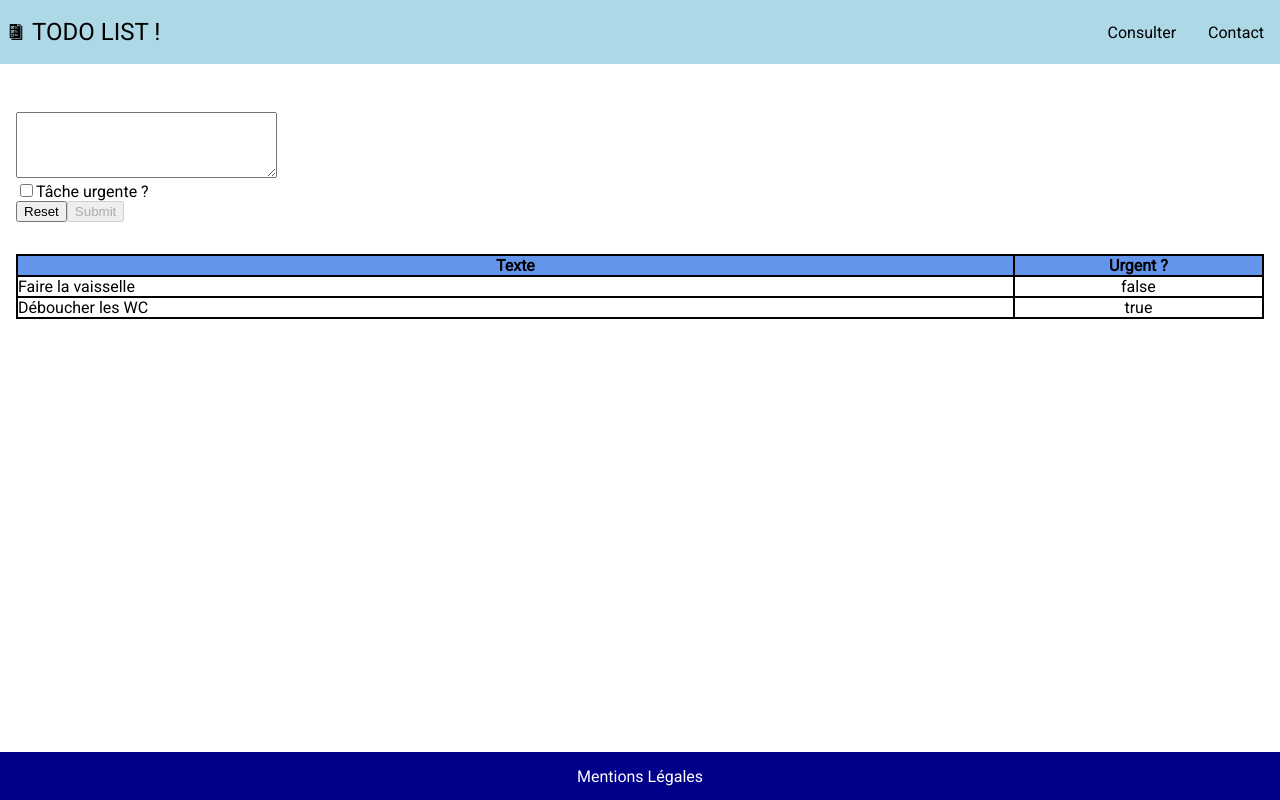
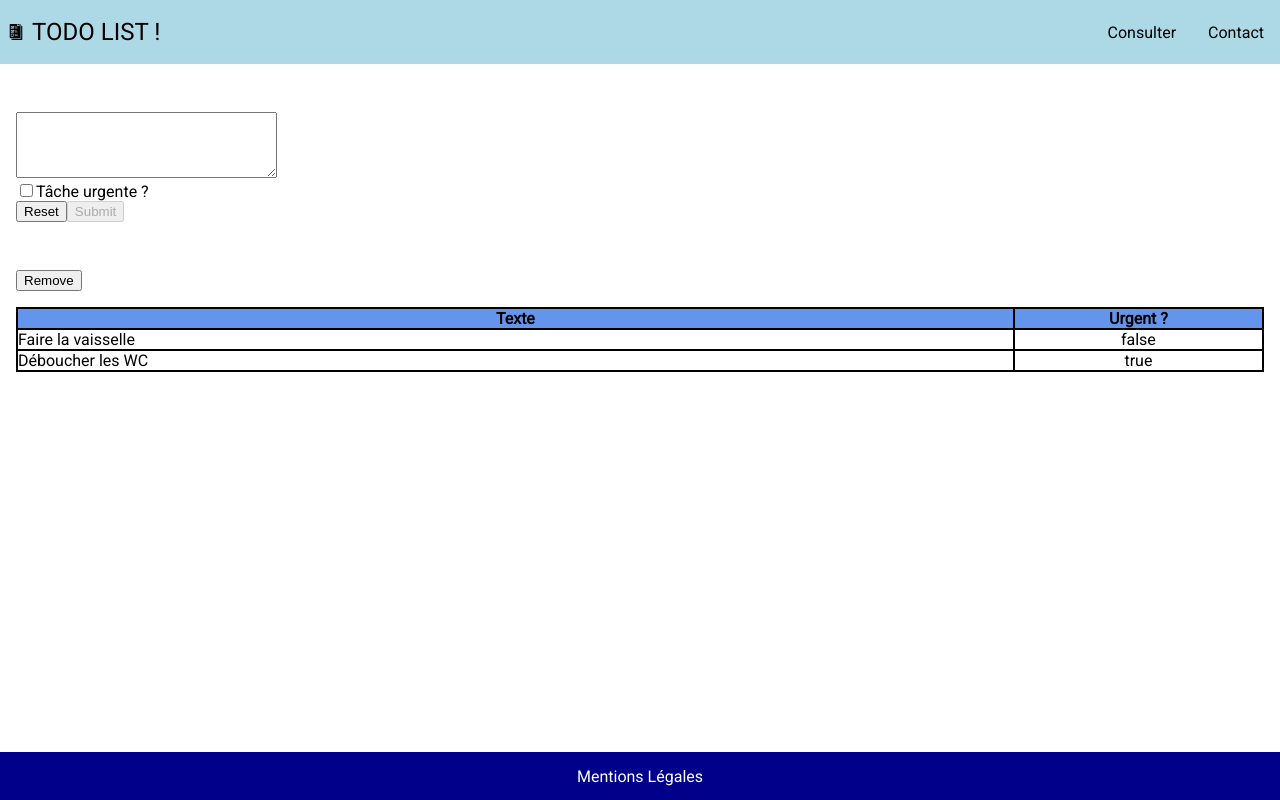
Before and after one commit to IvanSutter/formation-js-todolist, an Angular app: page /list in a window 1280 px wide. Built offline with nearby package versions, Linux system fonts and the light colour scheme; a web font is replaced by a local one.

Commit message:
Selected & Toggle

```diff
--- a/src/app/routes/list/list.component.html
+++ b/src/app/routes/list/list.component.html
@@ -11,12 +11,16 @@
   </div>
 </form>
 
+<div class="remove">
+  <button>Remove</button>
+</div>
+
 <div class="table">
   <div class="row header">
     <div class="col col-1">Texte</div>
     <div class="col col-2">Urgent&nbsp;?</div>
   </div>
-  <div *ngFor="let r of todolist" class="row">
+  <div (click)="toggleSelection(r)" *ngFor="let r of todolist" class="row" [class.selected]="isSelected(r)">
     <div class="col col-1">{{r.text}}</div>
     <div class="col col-2">{{r.isUrgent}}</div>
   </div>
--- a/src/app/routes/list/list.component.scss
+++ b/src/app/routes/list/list.component.scss
@@ -3,6 +3,7 @@
     display: flex;
     flex-flow: column nowrap;
     .row {
+        cursor: pointer;
         display: flex;
         justify-content: space-between;
         .col {
@@ -19,11 +20,15 @@
             }
         }
         &.header {
+            cursor: default;
             font-weight: bold;
             background-color: cornflowerblue;
             .col {
                 text-align: center;
             }
+        }
+        &.selected {
+            background: lightblue;
         }
     }
 }
@@ -31,3 +36,7 @@
 form {
     padding: 2rem 0;
 }
+
+.remove {
+    padding: 1rem 0;
+}
--- a/src/app/routes/list/list.component.ts
+++ b/src/app/routes/list/list.component.ts
@@ -14,6 +14,8 @@ interface TodoRecord {
 export class ListComponent implements OnInit {
 
   todolist: TodoRecord[];
+
+  selectedRecords: Set<TodoRecord> = new Set<TodoRecord>();
 
   f = new FormGroup({
     text: new FormControl('', [Validators.required]),
@@ -39,4 +41,16 @@ export class ListComponent implements OnInit {
     this.todolist.push(this.f.value);
     this.f.reset();
   }
+
+  isSelected(r: TodoRecord) {
+    return this.selectedRecords.has(r);
+  }
+
+  toggleSelection(r: TodoRecord) {
+    if (this.isSelected(r)) {
+      this.selectedRecords.delete(r);
+      return;
+    }
+    this.selectedRecords.add(r);
+  }
 }
```
